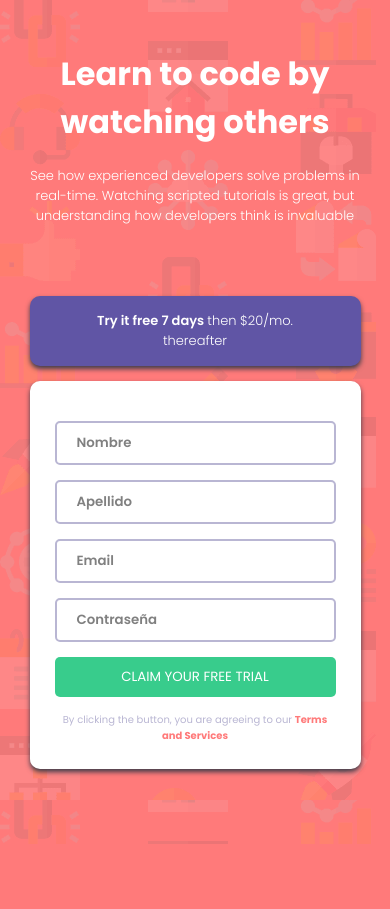
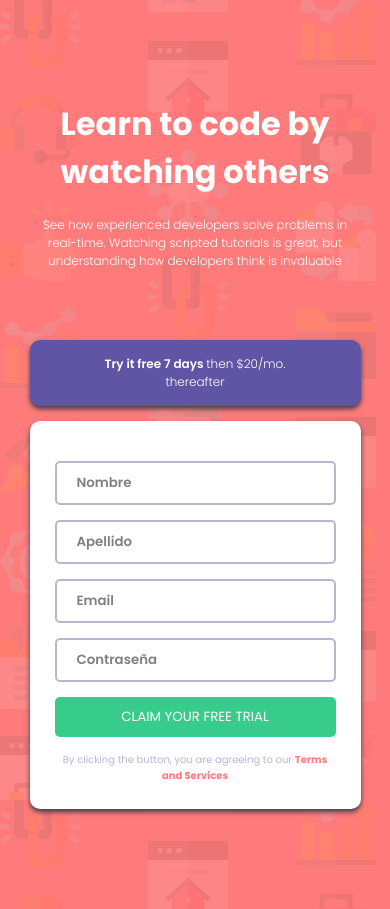
Before and after one commit to LeandroCalcabrini/Intro-component-with-sign-up-form, a React (Vite) app: page / in a window 390 px wide. Before the commit the page ends 844 px from the top, so only its background shows below. Built offline with nearby package versions, Linux system fonts and the light colour scheme.

Commit message:
ajustes de responsive 768px

```diff
--- a/src/App.css
+++ b/src/App.css
@@ -147,9 +147,34 @@ input.active::placeholder{
     font-weight: 700;
 }
 
+
+@media(max-width:768px){
+    #root{
+        padding: 50px;
+    }
+    .container{
+        flex-direction: column;
+    }
+    h1{
+        text-align: center;
+    }
+
+    .text{
+        text-align: center;
+        font-size: 12px;
+    }
+
+    .container-left{
+        width: auto;
+    }
+
+    .container-right{
+        width: auto;
+    }
+}
 @media(max-width:480px){
     #root{
-        padding: 50px;
+        padding: 100px 50px;
     }
 
     .container{
@@ -163,6 +188,7 @@ input.active::placeholder{
 
     .text{
         text-align: center;
+        font-size: 12px;
     }
 
     .container-left{
```
